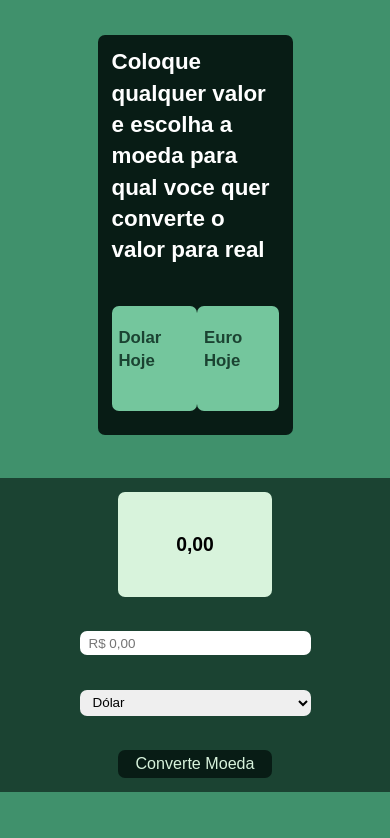
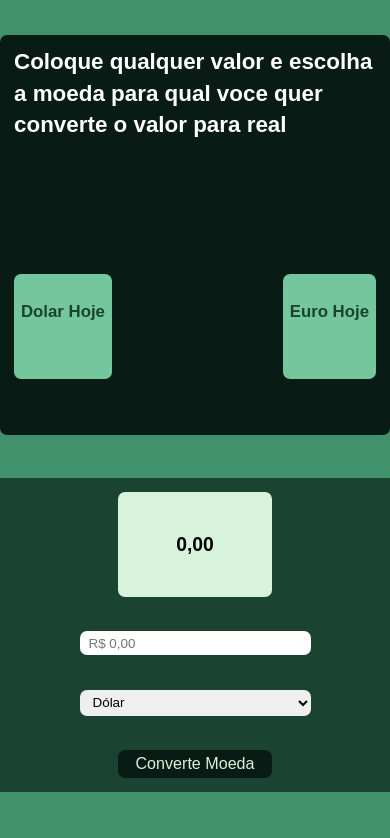
Before and after one commit to Johnnysamuca/projeto_converte_moeda, a website built with Vite: page index.html in a window 390 px wide. Built offline with nearby package versions, Linux system fonts and the light colour scheme; no server answers.

Commit message:
detalhe de responsividade para aparelhos pequenos conculida

```diff
--- a/scss/main.scss
+++ b/scss/main.scss
@@ -26,6 +26,10 @@
     }
   } @else if $tamanho == "medio" {
     @media (max-width: 710px) {
+      @content;
+    }
+  } @else if $tamanho == "pequeno" {
+    @media (max-width: 480px) {
       @content;
     }
   }
@@ -95,6 +99,11 @@ body {
     @include respond(medio) {
       max-width: 60rem;
       @include grid($gridRow: 1 / span 2, $gridColumn: 2 / span 2);
+    }
+
+    @include respond(pequeno) {
+      max-width: 100%;
+      @include grid($gridRow: 1 / span 2, $gridColumn: 1 / span 5);
     }
   }
 
```
Also changed, not shown: css/style.css, 2 other files.
